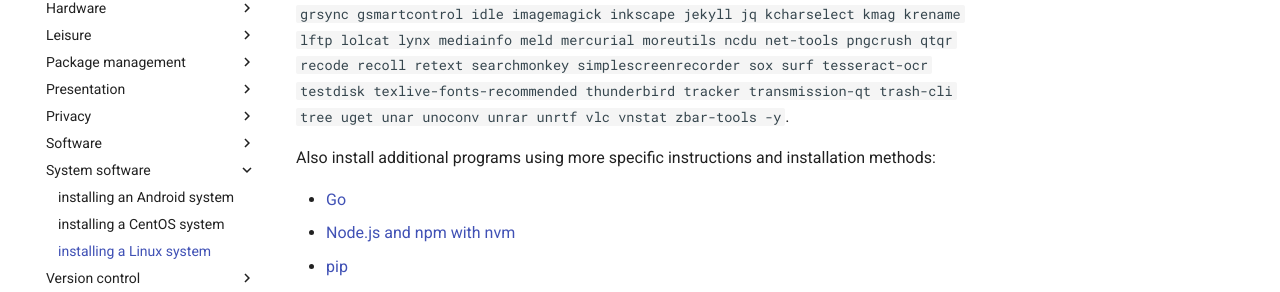
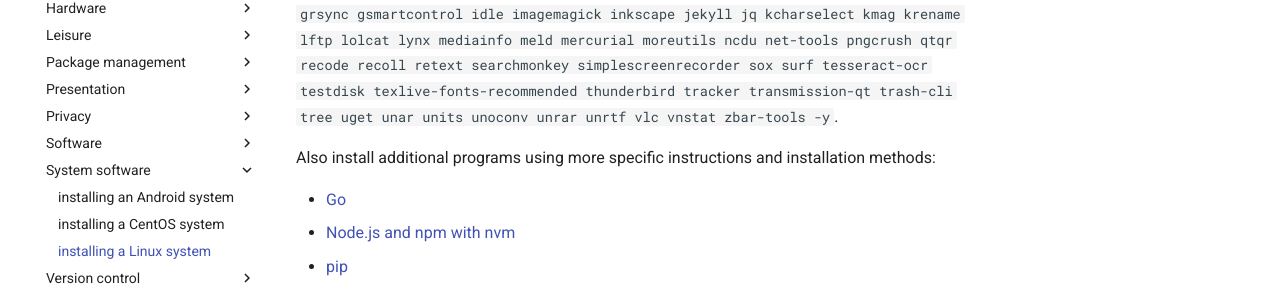
Before and after one commit to oronymzy/tips, an MkDocs documentation site: the page built from docs/insLnxS.md, in a window 1280 px wide and 900 px high. Shown: the part 399-691 px from the top of the window. Built offline with MkDocs 1.6.1 and Material for MkDocs 9.7.7, drawn with Linux system fonts in a browser that asks for light colours; comment, search, counter and statistics services are not loaded; some of the changed text lies outside the part shown.

Commit message:
Add 'units' package and 'GNU Units' table row

```diff
--- a/docs/insLnxS.md
+++ b/docs/insLnxS.md
@@ -3,7 +3,7 @@
 
 To install updates, use `sudo apt update && sudo apt full-upgrade && sudo apt autoremove`.
 
-To install officially supported programs, use `sudo apt install audacity autokey-gtk bless bzr cheese codeblocks curl duc easytag espeak-ng-espeak exfat-fuse exfat-utils exiftool extundelete eyed3 festival filelight filezilla flac focuswriter gedit gimp git-cola gnome-disk-utility gnome-terminal gnumeric gparted gprename graphviz grsync gsmartcontrol idle imagemagick inkscape jekyll jq kcharselect kmag krename lftp lolcat lynx mediainfo meld mercurial moreutils ncdu net-tools pngcrush qtqr recode recoll retext searchmonkey simplescreenrecorder sox surf tesseract-ocr testdisk texlive-fonts-recommended thunderbird tracker transmission-qt trash-cli tree uget unar unoconv unrar unrtf vlc vnstat zbar-tools -y`.
+To install officially supported programs, use `sudo apt install audacity autokey-gtk bless bzr cheese codeblocks curl duc easytag espeak-ng-espeak exfat-fuse exfat-utils exiftool extundelete eyed3 festival filelight filezilla flac focuswriter gedit gimp git-cola gnome-disk-utility gnome-terminal gnumeric gparted gprename graphviz grsync gsmartcontrol idle imagemagick inkscape jekyll jq kcharselect kmag krename lftp lolcat lynx mediainfo meld mercurial moreutils ncdu net-tools pngcrush qtqr recode recoll retext searchmonkey simplescreenrecorder sox surf tesseract-ocr testdisk texlive-fonts-recommended thunderbird tracker transmission-qt trash-cli tree uget unar units unoconv unrar unrtf vlc vnstat zbar-tools -y`.
 
 Also install additional programs using more specific instructions and installation methods:
 
@@ -119,6 +119,7 @@ For Lubuntu, install additional packages using `sudo apt install dolphin kate op
 | `tree`                         | [tree]                                                   | [computer data storage] analysis                     | [CLI]          | [GNU GPL v2.0]                                                       | [C]
 | `uget`                         | [uGet]                                                   | [download management]                                | [GUI]          | [GNU LGPL v2.1] [^insLnxS83]                                         | [C]
 | `unar`                         | [The Unarchiver]                                         | [archive file] unarchiving                           | [CLI]          | [GNU LGPL v2.1] [^insLnxS80]                                         | [C]
+| `units`                        | [GNU Units]                                              | [unit conversion]                                    | [CLI]          | [GNU GPL v3.0] or later[^insLnxS87]                                  | [C]
 | `unoconv`                      | [unoconv]                                                | [file format] conversion                             | [CLI]          | [GNU GPL v2.0] [^insLnxS61]                                          | [Python]
 | `unrar`                        | [UnRAR]                                                  | [RAR] unarchiving                                    | [CLI]          | [trialware]
 | `unrtf`                        | [UnRTF]                                                  | [RTF] conversion                                     | [CLI]          | [GNU GPL v3.0] [^insLnxS62]                                          | [C]
@@ -172,6 +173,7 @@ For Lubuntu, install additional packages using `sudo apt install dolphin kate op
 [GNU GPL v3.0]: https://choosealicense.com/licenses/gpl-3.0/
 [GNU GPL]: http://www.gnu.org/licenses/licenses.html#GPL
 [GNU LGPL v2.1]: https://www.gnu.org/licenses/old-licenses/lgpl-2.1.en.html
+[GNU Units]: https://en.wikipedia.org/wiki/GNU_Units
 [GPRename]: http://gprename.sourceforge.net/
 [GParted]: https://gparted.sourceforge.io/
 [GSmartControl]: https://gsmartcontrol.sourceforge.io/home/index.php/
```
Also changed, not shown: other parts of docs/insLnxS.md (+2 -0 lines).
